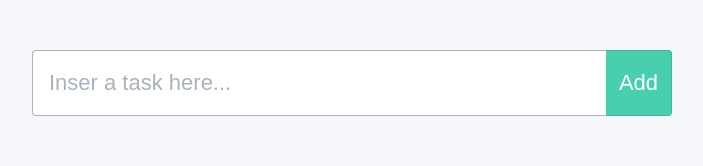
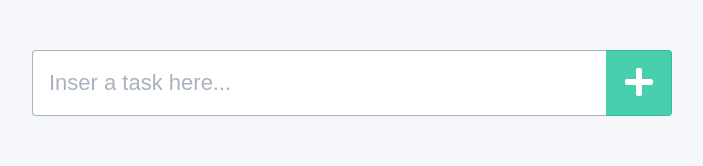
Before and after one commit to masudafsar/react-todo-list, a React (Create React App) app: page / in a window 1280 px wide. Shown: the top 166 px of the page, without its empty margins (288-991 px from the left). Built offline with nearby package versions, Linux system fonts and the light colour scheme.

Commit message:
Implement plus button in submit button

```diff
--- a/src/TaskInput/TaskInput.js
+++ b/src/TaskInput/TaskInput.js
@@ -1,5 +1,7 @@
 import React from 'react';
 import './TaskInput.scss';
+import {FontAwesomeIcon} from "@fortawesome/react-fontawesome";
+import {faPlus} from "@fortawesome/free-solid-svg-icons";
 
 const TaskInput = ({onSubmitHandler}) => {
     let taskInput = React.createRef();
@@ -14,7 +16,9 @@
     return (
         <form className="task-input" onSubmit={onFormSubmit}>
             <input type="text" className="input" placeholder="Inser a task here..." ref={taskInput}/>
-            <button type="submit" className="submit">Add</button>
+            <button type="submit" className="submit">
+                <FontAwesomeIcon icon={faPlus}/>
+            </button>
         </form>
     );
 };
--- a/src/TaskInput/TaskInput.scss
+++ b/src/TaskInput/TaskInput.scss
@@ -31,8 +31,8 @@
     border: 1px solid #37BC9B;
     border-left: 0;
     border-radius: 0 4px 4px 0;
-    font-size: 22px;
-    line-height: 32px;
+    font-size: 32px;
+    line-height: 48px;
     background-color: #48CFAD;
     color: #FFFFFF;
 
```
